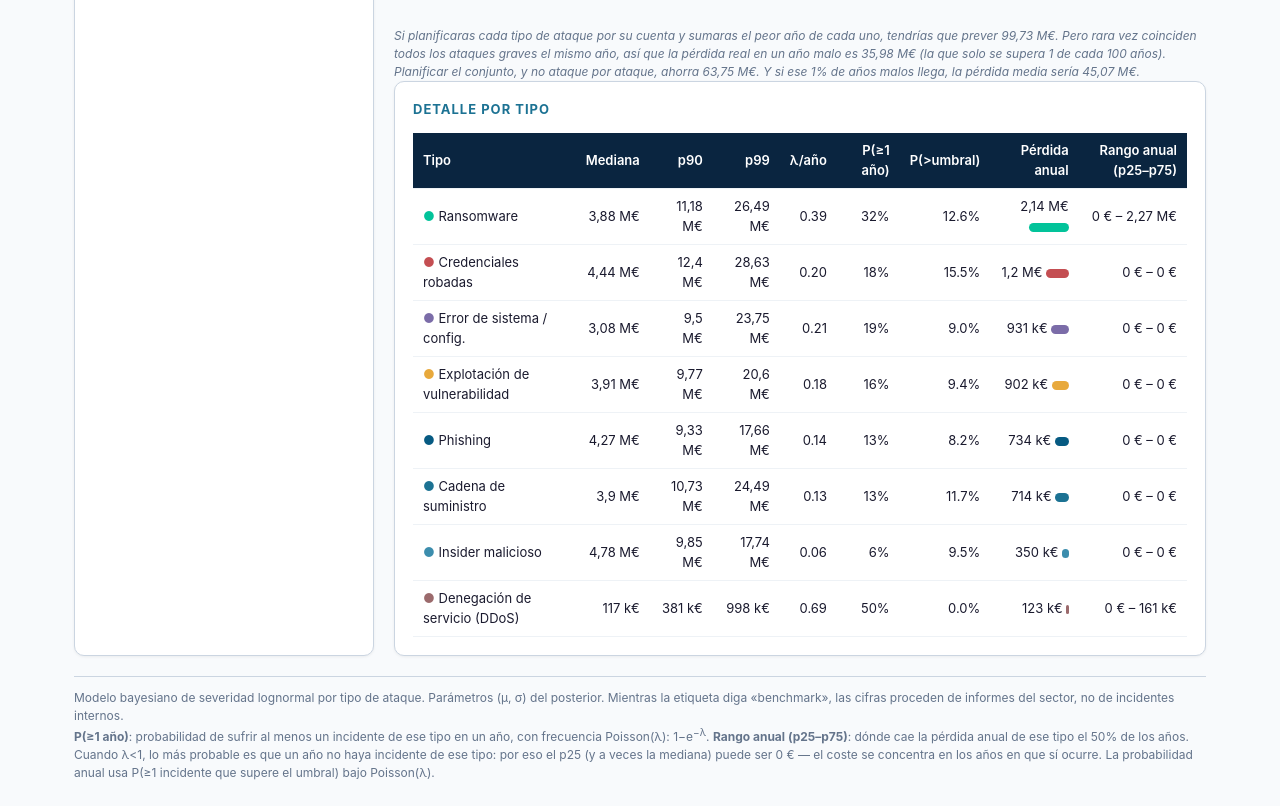
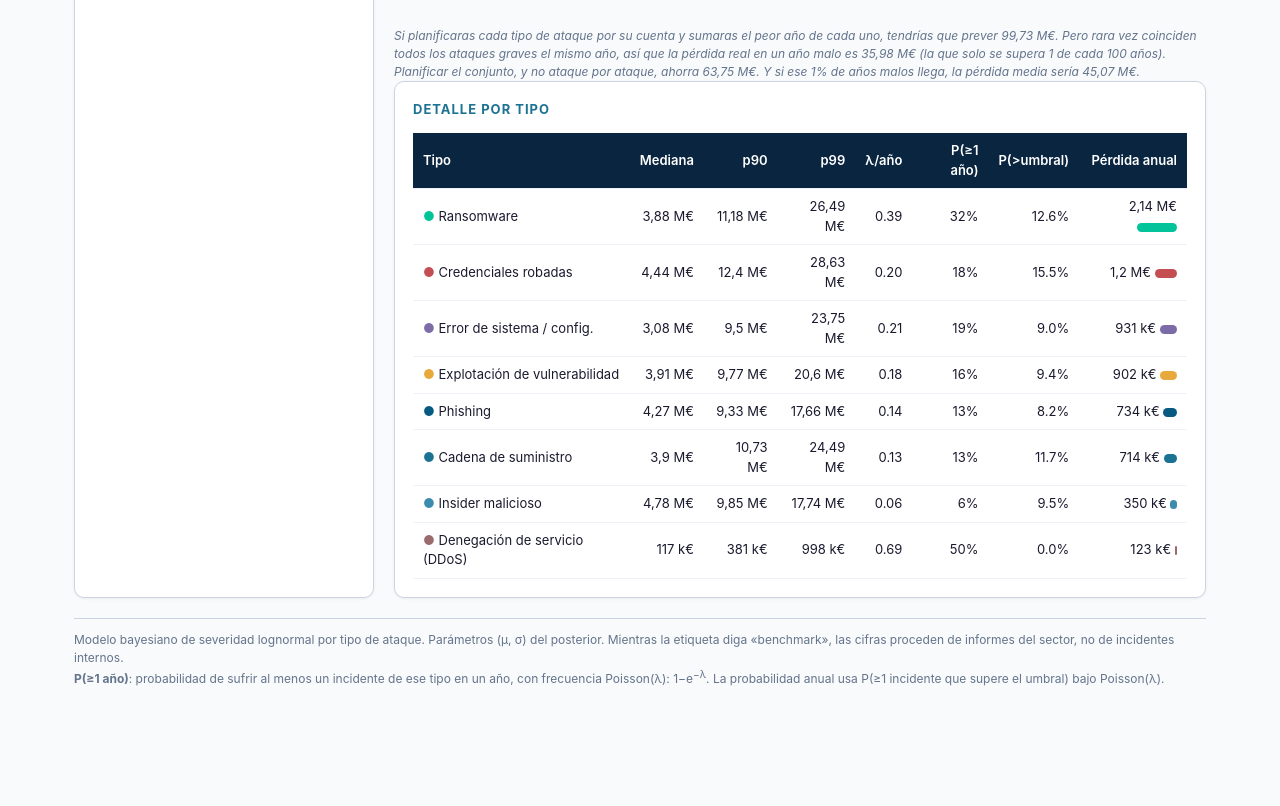
Before and after one commit to falevian/Risk, a plain HTML site: page explorador_riesgo.html in a window 1280 px wide. Shown: the part 1322-2128 px from the top of the page. After the commit the page ends 2034 px from the top, so only its background shows below. Drawn offline with Linux system fonts and the light colour scheme.

Commit message:
Add files via upload

```diff
--- a/explorador_riesgo.html
+++ b/explorador_riesgo.html
@@ -94,7 +94,7 @@
         <h2>Detalle por tipo</h2>
         <table id="tbl">
           <thead><tr><th>Tipo</th><th>Mediana</th><th>p90</th><th>p99</th>
-            <th>λ/año</th><th>P(≥1 año)</th><th>P(&gt;umbral)</th><th>Pérdida anual</th><th>Rango anual (p25–p75)</th></tr></thead>
+            <th>λ/año</th><th>P(≥1 año)</th><th>P(&gt;umbral)</th><th>Pérdida anual</th></tr></thead>
           <tbody></tbody>
         </table>
       </div>
@@ -105,7 +105,6 @@
     Modelo bayesiano de severidad lognormal por tipo de ataque. Parámetros (μ, σ) del posterior.
     Mientras la etiqueta diga «benchmark», las cifras proceden de informes del sector, no de incidentes internos.
     <br><b>P(≥1 año)</b>: probabilidad de sufrir al menos un incidente de ese tipo en un año, con frecuencia Poisson(λ): 1−e<sup>−λ</sup>.
-    <b>Rango anual (p25–p75)</b>: dónde cae la pérdida anual de ese tipo el 50% de los años. Cuando λ&lt;1, lo más probable es que un año no haya incidente de ese tipo: por eso el p25 (y a veces la mediana) puede ser 0 € — el coste se concentra en los años en que sí ocurre.
     La probabilidad anual usa P(≥1 incidente que supere el umbral) bajo Poisson(λ).
   </div>
 
@@ -219,8 +218,6 @@ function simularVaRTVaR(rows){
     const out={tipo:r.tipo,color:r.color};
     qs.forEach(q=>{ const v=quantile(sorted,q); const cola=sorted.filter(x=>x>v);
       out["VaR"+q]=v; out["TVaR"+q]=cola.length?cola.reduce((a,b)=>a+b,0)/cola.length:v; });
-    // rango central de la pérdida anual del tipo (p25-p75) + mediana
-    out.anualP25=quantile(sorted,0.25); out.anualP50=quantile(sorted,0.50); out.anualP75=quantile(sorted,0.75);
     return out;
   });
   const sortedT=Array.from(total).sort((a,b)=>a-b);
@@ -294,20 +291,13 @@ function render(){
   // tabla
   const tb=$("tbl").querySelector("tbody"); tb.innerHTML="";
   const maxL=Math.max(...rows.map(r=>r.perdida),1);
-  // mapa de pérdida anual por tipo (p25-p75) desde la simulación
-  const statsByTipo={}; res.vt.tipoStats.forEach(t=>statsByTipo[t.tipo]=t);
   rows.slice().sort((a,b)=>b.perdida-a.perdida).forEach(r=>{
     const tr=document.createElement("tr");
     const pAlMenos1=1-Math.exp(-r.lam_t);                 // P(>=1 incidente al año)
-    const st=statsByTipo[r.tipo]||{};                      // rango anual p25-p75
-    const rango = (st.anualP75!==undefined)
-      ? `${fmtEur(st.anualP25)} – ${fmtEur(st.anualP75)}`
-      : "—";
     tr.innerHTML=`<td><span style="color:${r.color}">●</span> ${r.tipo}</td>
       <td>${fmtEur(r.mediana)}</td><td>${fmtEur(r.p90)}</td><td>${fmtEur(r.p99)}</td>
       <td>${r.lam_t.toFixed(2)}</td><td>${(pAlMenos1*100).toFixed(0)}%</td><td>${(r.pSup*100).toFixed(1)}%</td>
-      <td>${fmtEur(r.perdida)} <span class="bar" style="width:${40*r.perdida/maxL}px;background:${r.color}"></span></td>
-      <td>${rango}</td>`;
+      <td>${fmtEur(r.perdida)} <span class="bar" style="width:${40*r.perdida/maxL}px;background:${r.color}"></span></td>`;
     tb.appendChild(tr);
   });
   barChart($("chartLoss"),rows);
```
